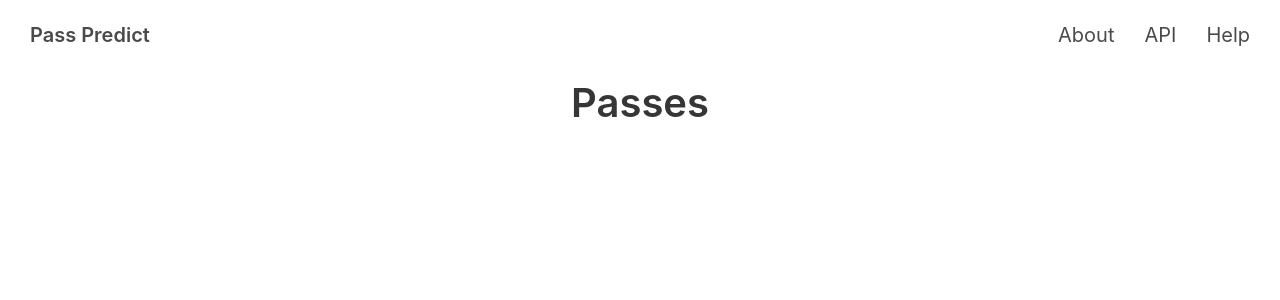
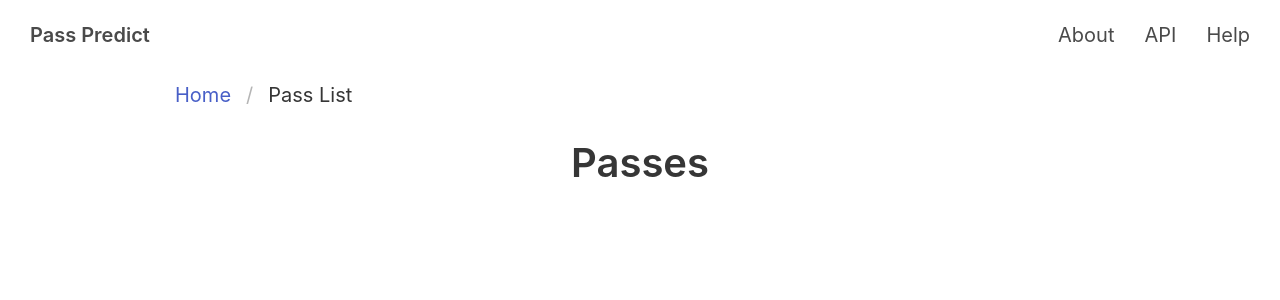
Before and after one commit to samtx/passpredict-app, a Python web app: template app/templates/passes.html in a window 1280 px wide. Shown: the top 300 px of the page. Run offline with Jinja, Linux system fonts and the light colour scheme; the template is opened without the code that fills it: most values are stand-ins (such as "Sample title", 1, 10 or a date in 2020); style sheets or scripts are compiled from the project's sources; some libraries are stand-ins or nearby versions.

Commit message:
Add breadcrumb navigation to pass list and pass detail

```diff
--- a/app/templates/passes.html
+++ b/app/templates/passes.html
@@ -4,6 +4,13 @@
 
 {% block content %}
 <div class="container is-max-desktop px-3 pt-2">
+
+    <nav class="breadcrumb" aria-label="breadcrumbs">
+        <ul>
+          <li><a href="{{ url_for('home') }}">Home</a></li>
+          <li class="is-active"><a href="#" aria-current="page">Pass List</a></li>
+        </ul>
+    </nav>
 
     <header>
         <h1 class="title has-text-centered mb-3">
--- a/rollup.config.js
+++ b/rollup.config.js
@@ -12,7 +12,7 @@ dotenv.config();
 const staticDir = 'static/';
 
 const production = process.env.NODE_ENV == 'production';
-const mapboxToken = production ? process.env.MAPBOX_ACCESS_TOKEN : process.env.MAPBOX_ACCESS_TOKEN_DEV
+const mapboxToken = production ? process.env.MAPBOX_ACCESS_TOKEN : process.env.MAPBOX_DEFAULT_TOKEN
 if (production) {
     console.log('Production mode')
 } else {
--- a/static/js/PassList.svelte
+++ b/static/js/PassList.svelte
@@ -75,12 +75,12 @@ let promise  = fetchPasses();
     </div>
 </div>
 
-<div id="passListHeader" class="p-2 mb-1">
+<!-- <div id="passListHeader" class="p-2 mb-1">
     <p class="pass-item pass-month-day">Date</p>
     <p class="pass-item pass-time">Time</p>
     <p class="pass-item pass-duration">Duration</p>
     <p class="pass-item pass-max-el">Max Elevation</p>
-</div>
+</div> -->
 
 {#await promise}
 <p class="is-size-5 has-text-centered mt-6 mb-4">
--- a/static/sass/_bulma.scss
+++ b/static/sass/_bulma.scss
@@ -18,6 +18,7 @@
 @import "bulma/sass/elements/table";
 @import "bulma/sass/elements/tag";
 @import "bulma/sass/form/_all";
+@import "bulma/sass/components/breadcrumb";
 @import "bulma/sass/components/card";
 @import "bulma/sass/components/menu";
 @import "bulma/sass/components/message";
```
Also changed, not shown: app/templates/pass_detail.html (+8 -0 lines).
